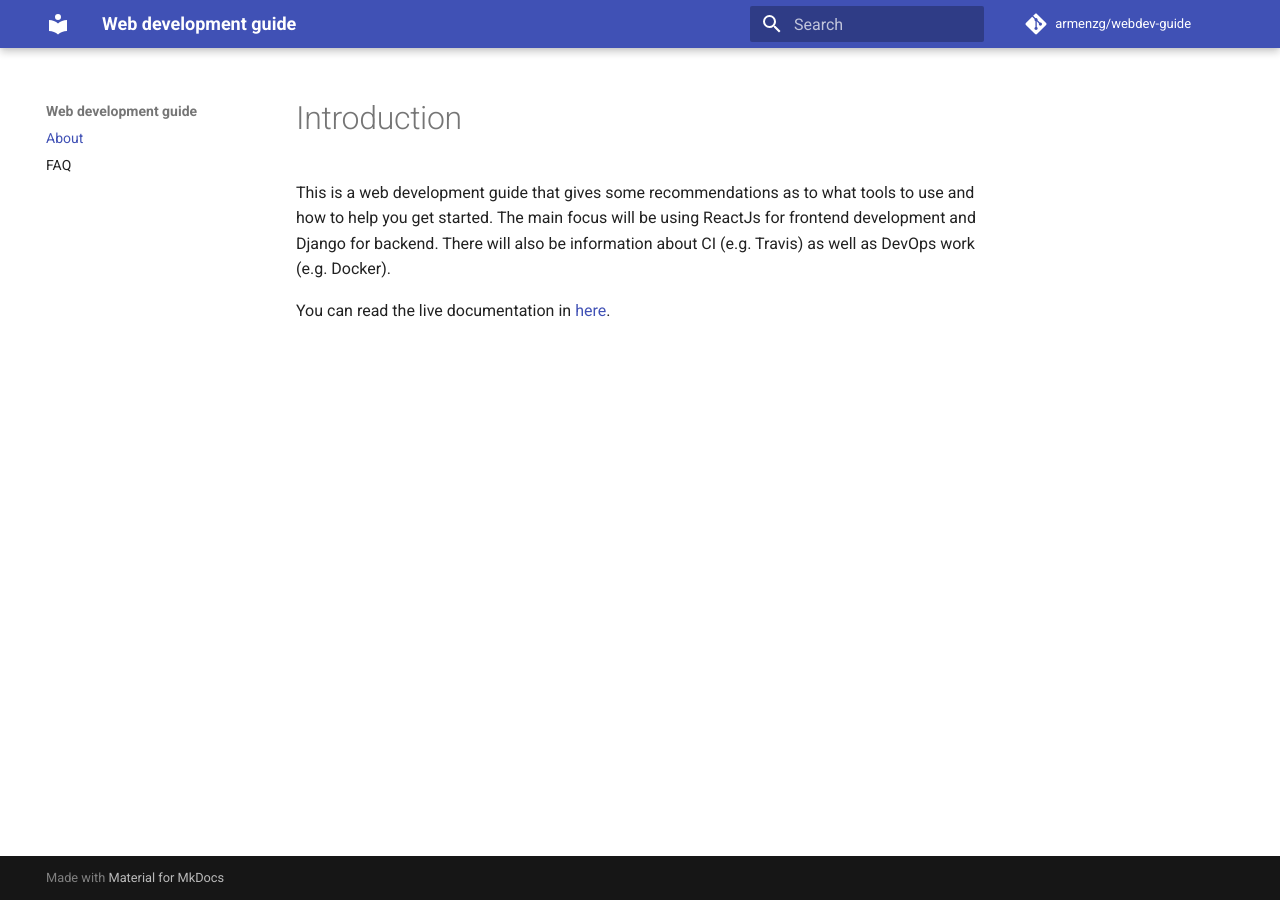
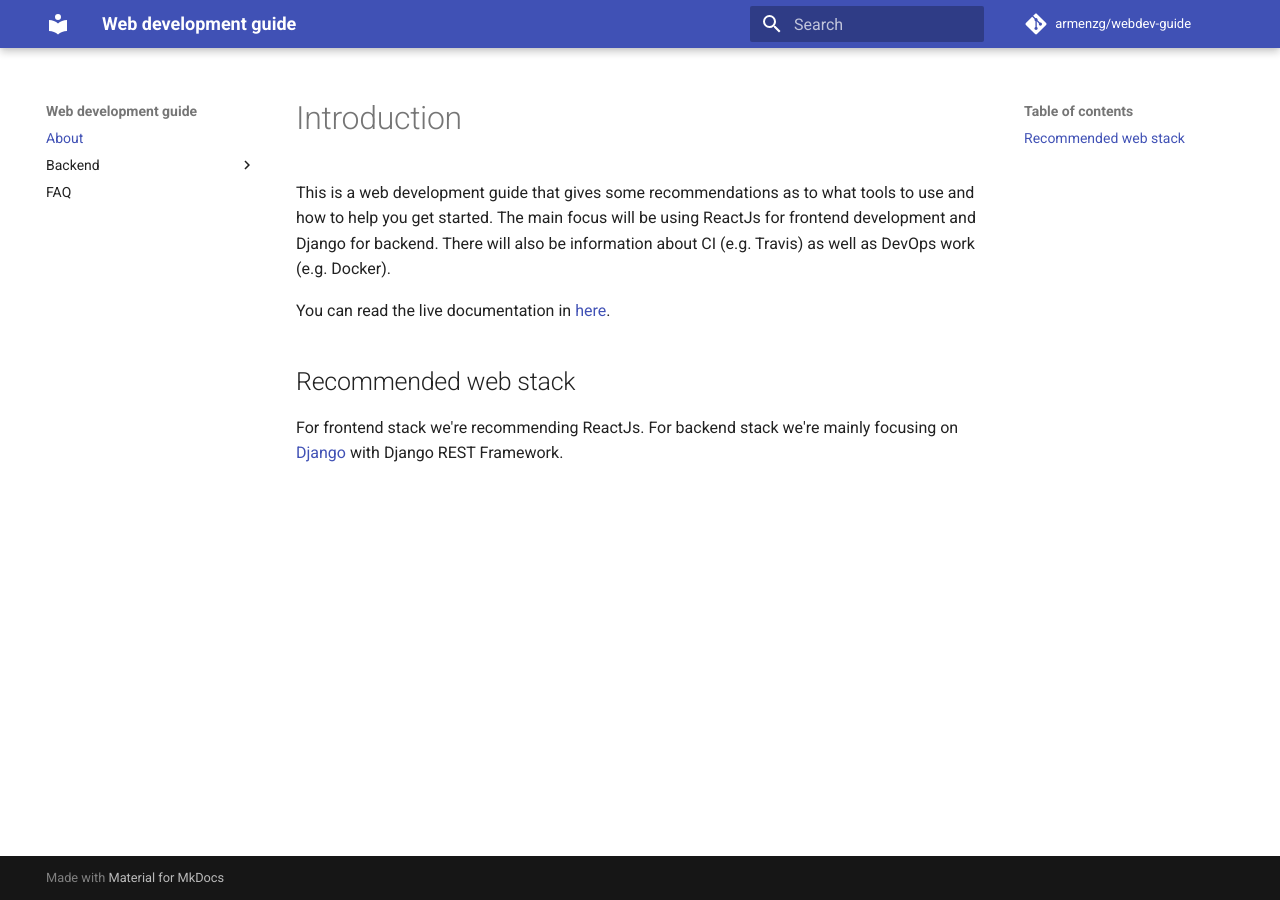
Before and after one commit to armenzg/webdev-guide, an MkDocs documentation site: the page built from docs/index.md, in a window 1280 px wide. Built offline with MkDocs 1.6.1 and Material for MkDocs 9.7.7, drawn with Linux system fonts in a browser that asks for light colours; comment, search, counter and statistics services are not loaded.

```diff
--- a/README.md
+++ b/README.md
@@ -5,3 +5,8 @@ and how to help you get started. The main focus will be using ReactJs for fronte
 and Django for backend. There will also be information about CI (e.g. Travis) as well as DevOps work (e.g. Docker).
 
 You can read the live documentation in [here](https://web-development-guide.readthedocs.io).
+
+## Recommended web stack
+
+For frontend stack we're recommending ReactJs.
+For backend stack we're mainly focusing on [Django](https://web-development-guide.readthedocs.io/django.html) with Django REST Framework.
--- a/mkdocs.yml
+++ b/mkdocs.yml
@@ -32,4 +32,6 @@ markdown_extensions:
 # http://www.mkdocs.org/user-guide/writing-your-docs/#configure-pages-and-navigation
 nav:
   - About: 'index.md'
+  - Backend:
+    - Django: 'django.md'
   - FAQ: 'faq.md'
```
Also changed, not shown: docs/django.md (added, +29 -0 lines).
